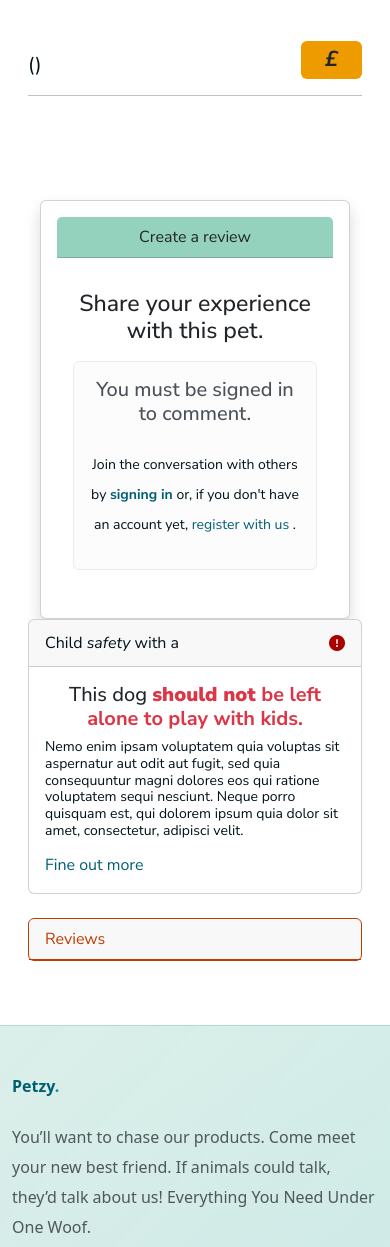
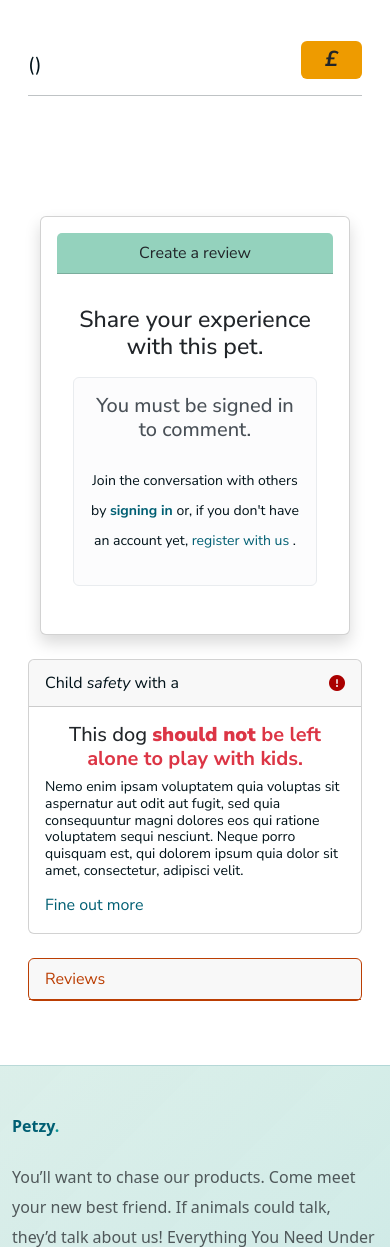
Before and after one commit to johnclamy/petstoreproject, a Django app: template pets/templates/pets/detail.html in a window 390 px wide. Shown: the part 187-1434 px from the top of the page. Run offline with Django 5.2, Linux system fonts and the light colour scheme; the template is opened without the code that fills it, so the values that code supplies are empty; some libraries are stand-ins or nearby versions.

Commit message:
set the vertical margins on rows in small screens

```diff
--- a/pets/templates/pets/detail.html
+++ b/pets/templates/pets/detail.html
@@ -17,7 +17,7 @@
             </div>
         </section>
 
-        <section class="row">
+        <section class="row mt-3 mt-lg-0">
             <div class="col-md-7 col-lg-6">
                 <div class="container">
                     <div class="row justify-content-center">
@@ -58,7 +58,7 @@
             </div>
 
             <div class="col-md-5 col-lg-6">
-                <div class="row">
+                <div class="row mt-4 mt-md-2 mt-lg-0">
                     <div class="col-12">
                         <div class="card">
                             <div class="card-header">
```
